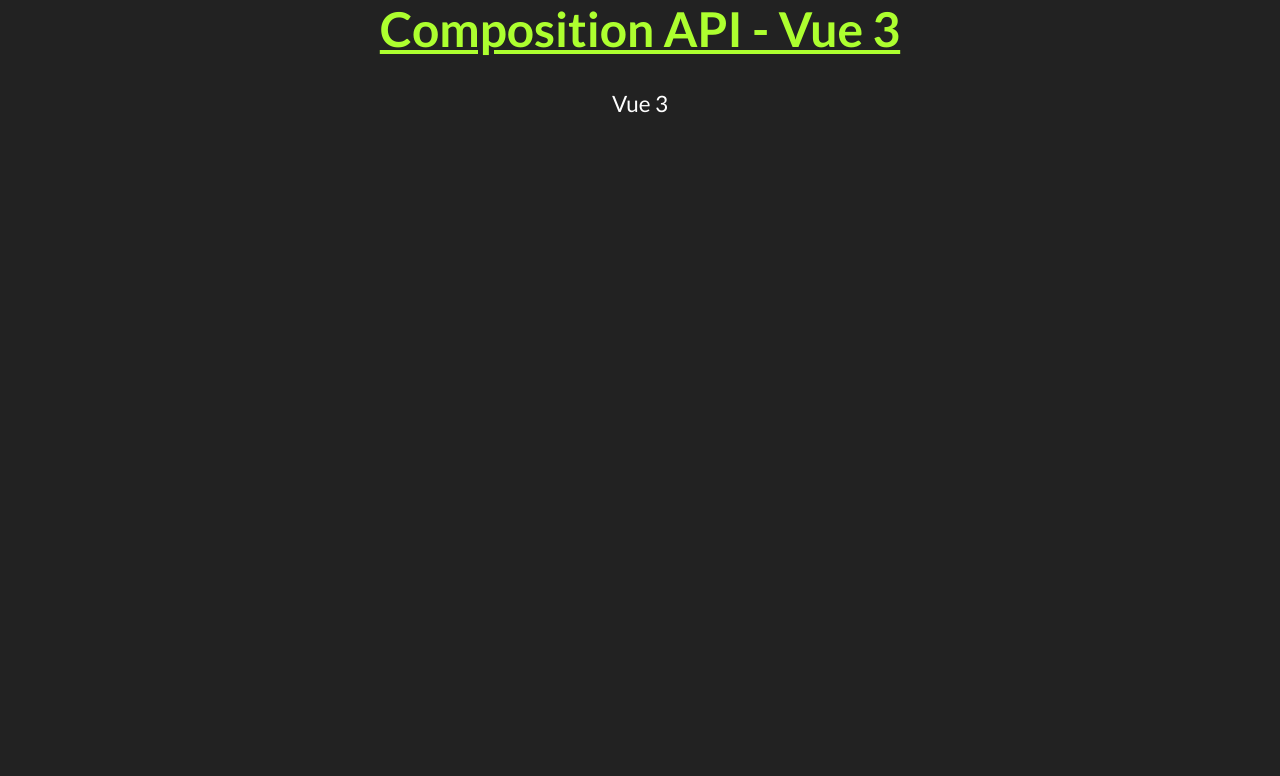
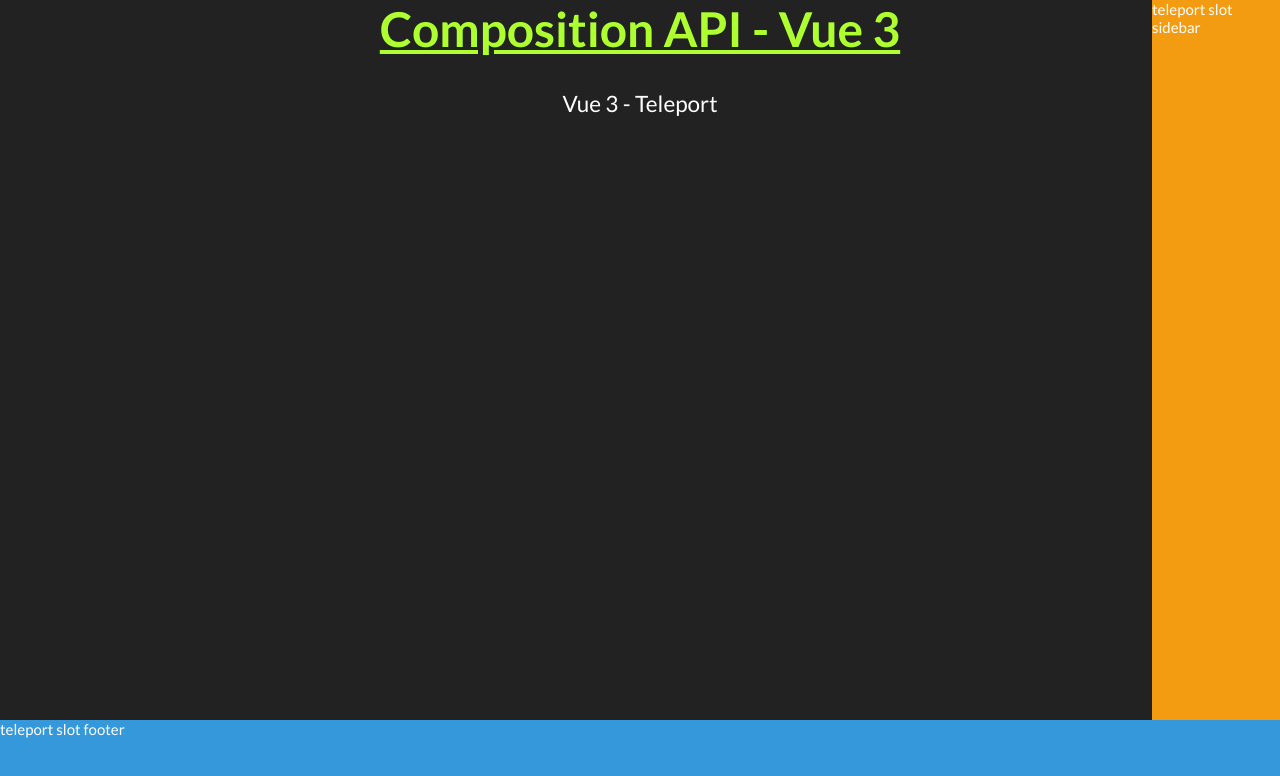
Before and after one commit to christiancazu/vue-3-intro, a Vue app: page / in a window 1280 px wide. Shown: the top 776 px of the page. Built offline with nearby package versions, Linux system fonts and the light colour scheme.

Commit message:
teleport

```diff
--- a/src/App.vue
+++ b/src/App.vue
@@ -1,10 +1,20 @@
 <template>
 <main>
+  <section class="fixed-right bg-warning">
+    <h6 class="h6">teleport slot sidebar</h6>
+    <div id="sidebar" />
+  </section>
+
   <h1 class="h1 text-center text-title">Composition API - Vue 3</h1>
 
   <!-- <RouterLink to="/">Home</RouterLink> |
   <RouterLink to="/about">About</RouterLink> -->
   <RouterView />
+
+  <section class="fixed-bottom bg-info">
+    <h6 class="h6">teleport slot footer</h6>
+    <div id="footer" />
+  </section>
 </main>
 </template>
 
@@ -19,4 +29,18 @@ main {
   color: greenyellow;
   font-weight: bold;
 }
+
+.fixed-bottom {
+  height: 5rem;
+  width: 100%;
+  position: fixed;
+  bottom: 0;
+}
+
+.fixed-right {
+  height: 100vh;
+  width: 8rem;
+  position: fixed;
+  right: 0;
+}
 </style>
--- a/src/views/Home.vue
+++ b/src/views/Home.vue
@@ -1,16 +1,20 @@
 <template>
 <section class="p-4">
-  <h4 class="h4 text-center">Vue 3</h4>
+  <h4 class="h4 text-center">Vue 3 - Teleport</h4>
+
+  <Teleport>
+    <span class="badge badge-success">MY CONTENT</span>
+  </Teleport>
 </section>
 </template>
 
-<script setup>
-
+<script>
+export default {
+  setup () {
+  }
+}
 
 /**
- * multiple nodes
+ * teleport
  */
 </script>
-
-<style vars>
-</style>
```
